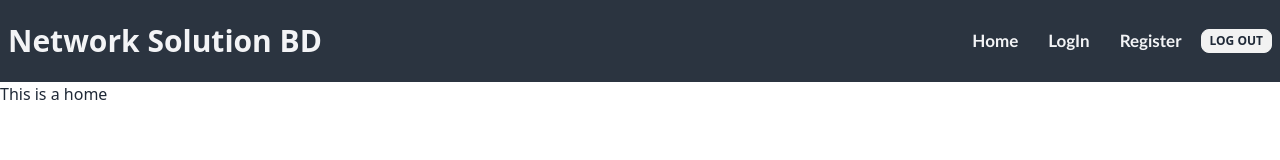
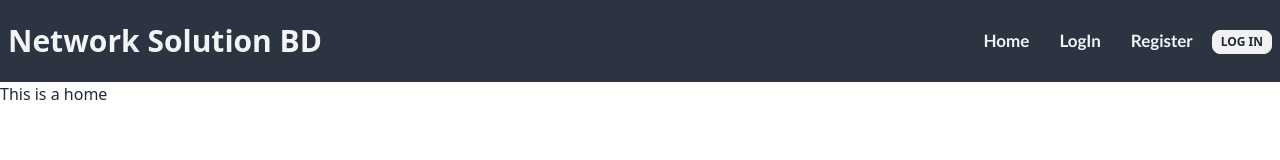
Before and after one commit to NaimHasa/auth-router-context-app, a React (Vite) app: page / in a window 1280 px wide. Shown: the top 160 px of the page. Built offline with nearby package versions, Linux system fonts and the light colour scheme; no server answers.

Commit message:
added logIn

```diff
--- a/src/components/Header.jsx
+++ b/src/components/Header.jsx
@@ -28,7 +28,13 @@
                         <Link to='/register'>Register</Link>
                     </ul>
                     {user?.email && <span style={{ color: 'white' }}>Welcome {user.email}</span>}
-                    <button onClick={logOutHandle} className="btn btn-xs">Log Out</button>
+                    {
+                        user?.email ?
+                            <button onClick={logOutHandle} className="btn btn-xs">Log Out</button>
+                            : <Link to='/login'>
+                                <button className="btn btn-xs">Log In</button>
+                            </Link>
+                    }
                 </div>
             </div>
         </div>
```
